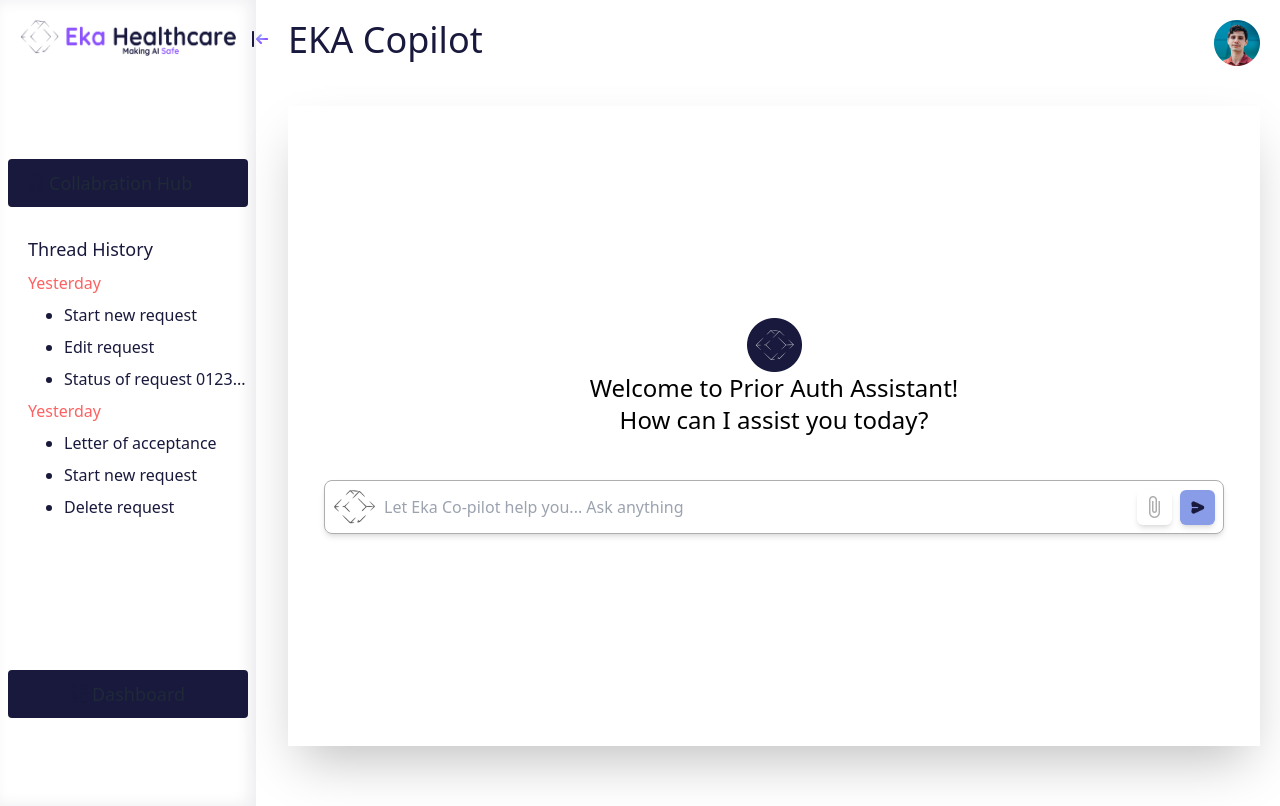
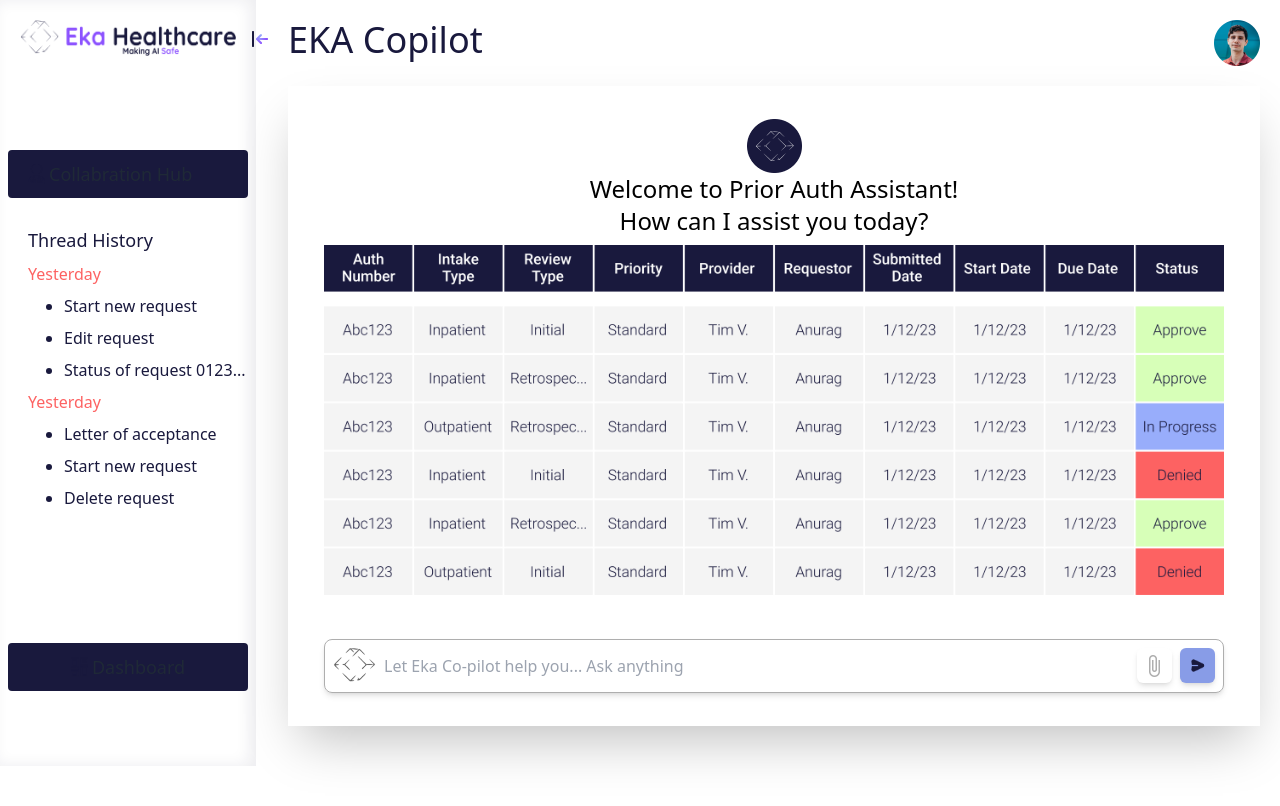
Before and after one commit to developerNitinsingh/eka-copilot, a React (Vite) app: page / in a window 1280 px wide. Built offline with nearby package versions, Linux system fonts and the light colour scheme.

Commit message:
route changed

```diff
--- a/src/App.jsx
+++ b/src/App.jsx
@@ -48,8 +48,8 @@
 
       <BrowserRouter>
         <Routes>
-          <Route path="/" element={<Home />} />
-          <Route path="/page0" element={<Page00 />} />
+          <Route path="/page0" element={<Home />} />
+          <Route path="/" element={<Page00 />} />
           <Route path="/request-started-01" element={<RequestStarted01 />} />
           <Route path="/overview" element={<OverView />} />
           <Route path="/request-started-1" element={<RequestStarted1 />} />
```
